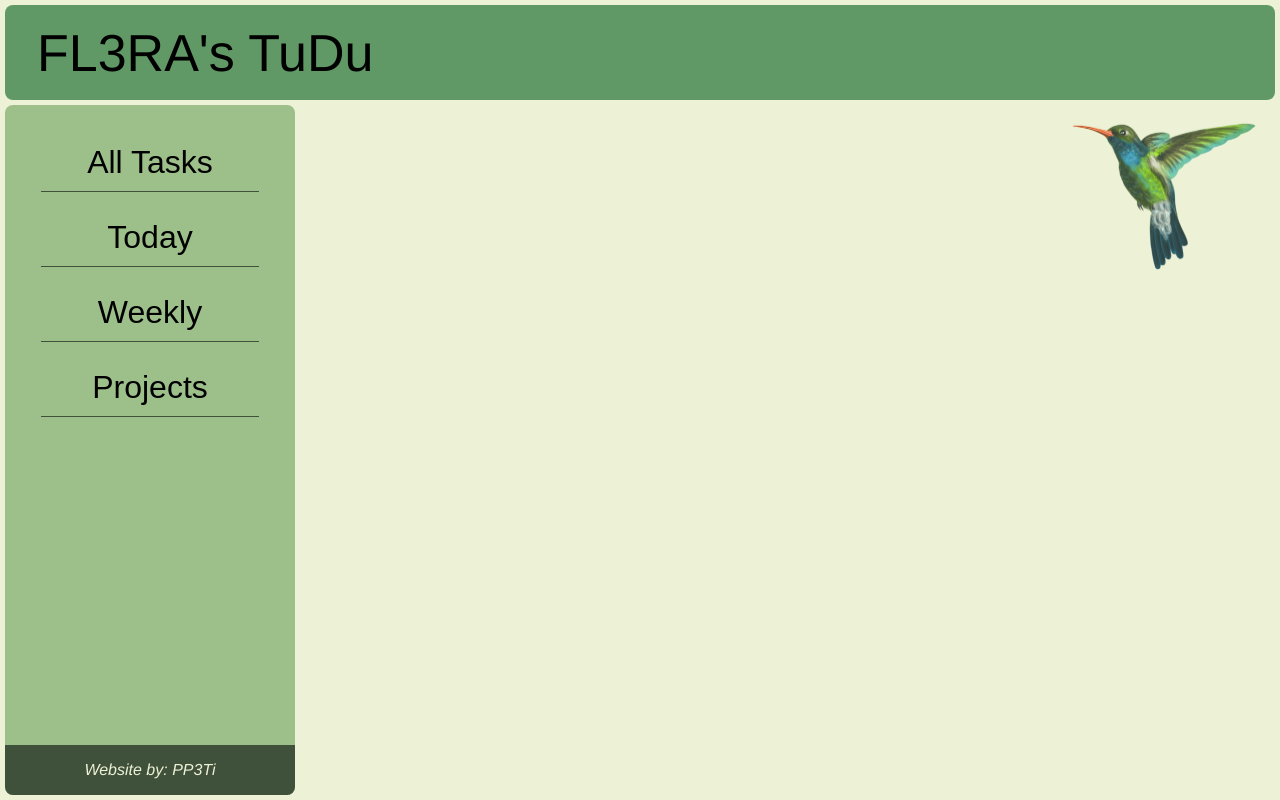
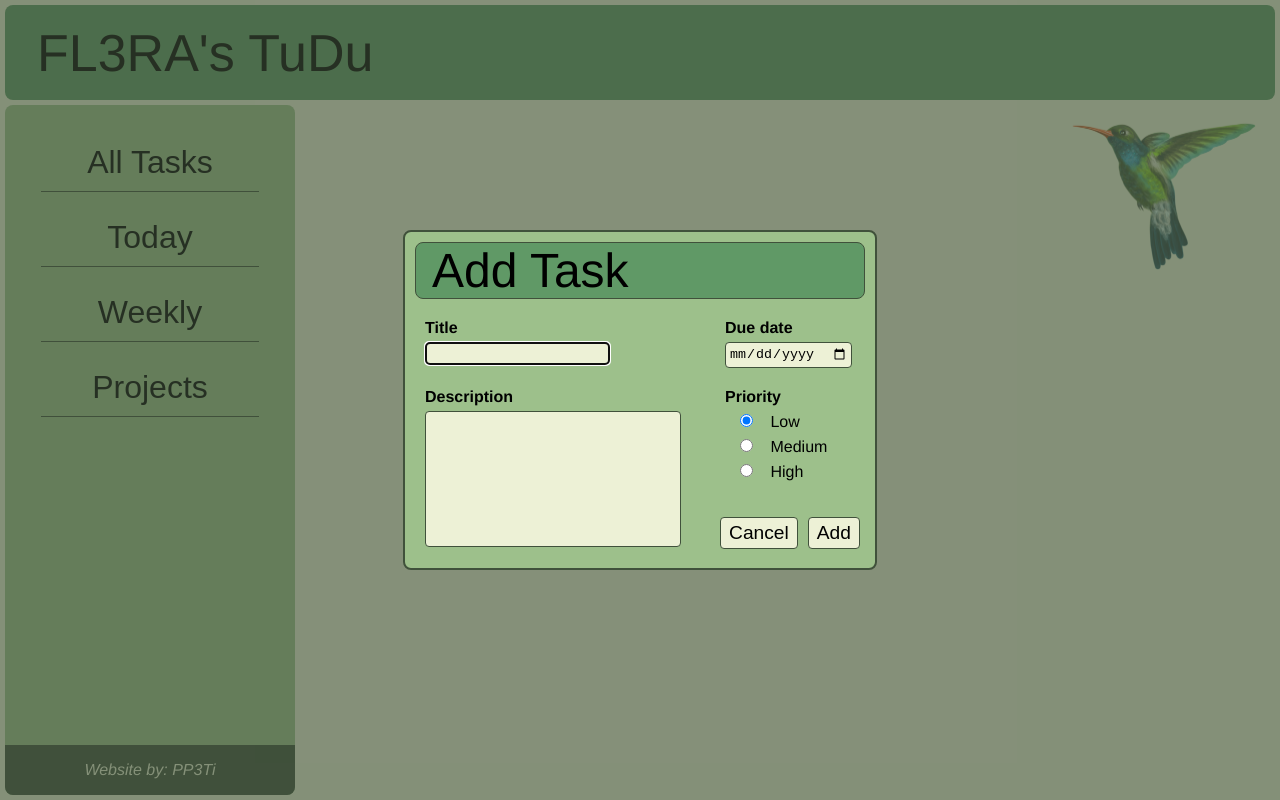
Before and after one commit to PP3Ti/odin_todo, a website built with webpack: page dist/index.html in a window 1280 px wide. Built offline with Linux system fonts and the light colour scheme.

Commit message:
add modal for user input

```diff
--- a/package.json
+++ b/package.json
@@ -19,6 +19,7 @@
     "webpack-cli": "^5.1.1"
   },
   "dependencies": {
+    "date-fns": "^2.30.0",
     "resolve-url-loader": "^5.0.0"
   }
 }
--- a/src/index.js
+++ b/src/index.js
@@ -1 +1,5 @@
 import './styles.sass'
+
+const addTask = document.getElementById('addTask')
+
+addTask.showModal()
--- /dev/null
+++ b/src/logic.js
@@ -0,0 +1,3 @@
+const Todo = (title, description, dueDate, priority) => {
+    return {title, description, dueDate, priority}
+}
--- a/src/styles.sass
+++ b/src/styles.sass
@@ -63,3 +63,93 @@ body
       position: absolute
       right: 0px
       opacity: 0.8
+
+  dialog#addTask
+    padding: 0
+    position: fixed
+    top: 0px
+    right: 0px
+    bottom: 0px
+    left: 0px
+    border: 2px solid $darkcolor
+    border-radius: 8px
+    background: $herocolor
+    display: flex
+    flex-direction: column
+
+    .headline
+      margin: 10px
+      margin-bottom: 0
+      justify-content: center
+      font-size: 3rem
+      background: $headercolor
+      border-radius: 8px
+      border: 1px solid $darkcolor
+      padding-left: 1rem
+
+    form
+      display: grid
+      grid-template: 1fr 130px 50px/ 300px 150px
+      align-items: start
+      justify-content: center
+      margin: 10px
+
+      textarea
+        width: 250px
+        height: 130px
+        resize: none
+        border-radius: 4px
+        border: 1px solid $darkcolor
+        background: $bgcolor
+
+      input
+        background: $bgcolor
+        border-radius: 4px
+        border: 1px solid $darkcolor
+        padding: 3px
+
+      label
+        padding: 10px
+
+    .prio
+      display: grid
+      gap: 5px
+
+      .h3
+        padding: 0
+        margin-bottom: 0
+
+      div
+        padding-left: 10px
+
+    .h3
+      margin: 0
+      margin-bottom: 5px
+      padding: 0
+      font-weight: 600
+
+    .buttons
+      width: 100%
+      height: 100%
+      align-self: center
+      display: flex
+      gap: 10px
+      justify-content: center
+      align-items: center
+
+      button
+        display: flex
+        font-size: 1.2rem
+        border: 1px solid $darkcolor
+        border-radius: 4px
+        padding: 4px 8px
+        background: $bgcolor
+
+      #addButton:hover
+        box-shadow: inset 0px 0px 25px 0px rgba($headercolor, 0.4)
+
+      #cancelButton:hover
+        box-shadow: inset 0px 0px 25px 0px #f0808063
+
+  dialog::backdrop
+    background: rgba($darkcolor, 0.6)
```
Also changed, not shown: dist/index.html, dist/main.js, src/domstuff.js (added), 1 other file.
